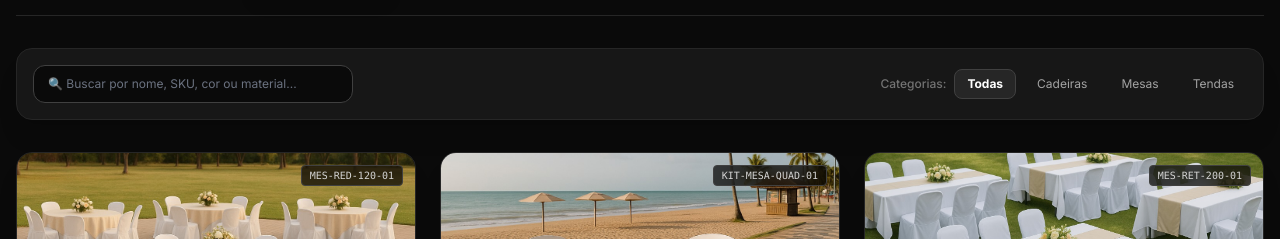
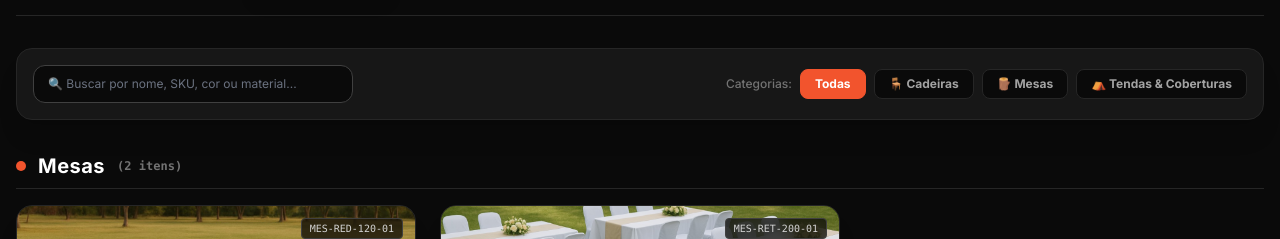
Before and after one commit to HelpUSA/plural_locacoes, a React (Vite) app: page /catalogo in a window 1280 px wide. Shown: the part 350-589 px from the top of the page. Built offline with nearby package versions, Linux system fonts and the light colour scheme; no server answers.

Commit message:
fix: agrupamento visual por categorias e filtragem inteligente no Catalogo

```diff
--- a/src/pages/Catalogo.jsx
+++ b/src/pages/Catalogo.jsx
@@ -1,4 +1,4 @@
-import React, { useState } from "react";
+import React, { useState, useMemo } from "react";
 import { useProducts } from "../context/ProductContext.jsx";
 import ProductModal from "../components/ProductModal.jsx";
 
@@ -18,34 +18,65 @@ export default function Catalogo() {
     }).format(val || 0);
   };
 
-  const produtosFiltrados = products.filter((prod) => {
-    // Filtro por Departamento
-    if (departamentoAtivo !== "todos" && prod.departamento !== departamentoAtivo) {
+  // Filtragem Inteligente dos Produtos
+  const produtosFiltrados = useMemo(() => {
+    return products.filter((prod) => {
+      // 1. Filtro por Departamento
+      if (departamentoAtivo !== "todos") {
+        const depProd = (prod.departamento || "").toLowerCase();
+        if (!depProd.includes(departamentoAtivo.toLowerCase())) {
           return false;
         }
-
-    // Filtro por Categoria
-    if (categoriaAtiva !== "todos" && prod.categoria !== categoriaAtiva) {
-      return false;
       }
 
-    // Filtro apenas Kits
+      // 2. Filtro por Categoria (Fuzzy / Substring Match)
+      if (categoriaAtiva !== "todos") {
+        const catProd = (prod.categoria || "").toLowerCase();
+        const catFiltro = categoriaAtiva.toLowerCase();
+
+        if (catFiltro === "cadeiras") {
+          if (!catProd.includes("cadeira") && !catProd.includes("assento")) return false;
+        } else if (catFiltro === "mesas") {
+          if (!catProd.includes("mesa") && !catProd.includes("bancada")) return false;
+        } else if (catFiltro === "tendas") {
+          if (!catProd.includes("tenda") && !catProd.includes("cobertura") && !catProd.includes("estrutura")) return false;
+        } else {
+          if (!catProd.includes(catFiltro)) return false;
+        }
+      }
+
+      // 3. Filtro Apenas Kits
       if (apenasKits && !prod.isKit) {
         return false;
       }
 
-    // Filtro de Busca
+      // 4. Busca Livre (Nome, SKU, Cor, Material, Descrição)
       if (busca.trim() !== "") {
         const termo = busca.toLowerCase();
         const bateNome = prod.nome.toLowerCase().includes(termo);
         const bateSku = (prod.sku || "").toLowerCase().includes(termo);
-      const bateDesc = prod.descricao.toLowerCase().includes(termo);
+        const bateDesc = (prod.descricao || "").toLowerCase().includes(termo);
         const bateMaterial = (prod.material || "").toLowerCase().includes(termo);
-      return bateNome || bateSku || bateDesc || bateMaterial;
+        const bateCor = (prod.cor || "").toLowerCase().includes(termo);
+        return bateNome || bateSku || bateDesc || bateMaterial || bateCor;
       }
 
       return true;
     });
+  }, [products, departamentoAtivo, categoriaAtiva, apenasKits, busca]);
+
+  // Agrupamento dos Produtos por Categoria para Exibição
+  const produtosAgrupados = useMemo(() => {
+    const grupos = {};
+    produtosFiltrados.forEach((prod) => {
+      const cat = prod.categoriaName || prod.categoria || "Geral";
+      if (!grupos[cat]) {
+        grupos[cat] = [];
+      }
+      grupos[cat].push(prod);
+    });
+    return grupos;
+  }, [produtosFiltrados]);
 
   return (
     <div className="max-w-7xl mx-auto px-4 py-10 space-y-8">
@@ -76,9 +107,9 @@ export default function Catalogo() {
         </button>
 
         <button
-          onClick={() => { setDepartamentoAtivo("mobiliario-lounges"); setCategoriaAtiva("todos"); setApenasKits(false); }}
+          onClick={() => { setDepartamentoAtivo("mobiliario"); setCategoriaAtiva("todos"); setApenasKits(false); }}
           className={`py-2.5 px-5 text-xs font-bold rounded-xl transition ${
-            departamentoAtivo === "mobiliario-lounges" && !apenasKits
+            departamentoAtivo === "mobiliario" && !apenasKits
               ? "bg-helpusOrange text-white shadow-lg"
               : "bg-neutral-900 text-neutral-400 hover:text-white border border-neutral-800"
           }`}
@@ -87,9 +118,9 @@ export default function Catalogo() {
         </button>
 
         <button
-          onClick={() => { setDepartamentoAtivo("estruturas-climatizacao"); setCategoriaAtiva("todos"); setApenasKits(false); }}
+          onClick={() => { setDepartamentoAtivo("estruturas"); setCategoriaAtiva("todos"); setApenasKits(false); }}
           className={`py-2.5 px-5 text-xs font-bold rounded-xl transition ${
-            departamentoAtivo === "estruturas-climatizacao" && !apenasKits
+            departamentoAtivo === "estruturas" && !apenasKits
               ? "bg-helpusOrange text-white shadow-lg"
               : "bg-neutral-900 text-neutral-400 hover:text-white border border-neutral-800"
           }`}
@@ -98,7 +129,7 @@ export default function Catalogo() {
         </button>
 
         <button
-          onClick={() => { setDepartamentoAtivo("kits-ambientes"); setApenasKits(true); }}
+          onClick={() => { setDepartamentoAtivo("todos"); setApenasKits(true); }}
           className={`py-2.5 px-5 text-xs font-bold rounded-xl transition ${
             apenasKits
               ? "bg-helpusOrange text-white shadow-lg"
@@ -109,7 +140,7 @@ export default function Catalogo() {
         </button>
       </div>
 
-      {/* Busca e Subcategorias */}
+      {/* Busca e Filtros de Categoria */}
       <div className="bg-neutral-900 border border-neutral-800 rounded-2xl p-4 flex flex-col md:flex-row gap-4 justify-between items-center shadow-xl">
         <div className="w-full md:w-80">
           <input
@@ -126,48 +157,48 @@ export default function Catalogo() {
           <span className="text-neutral-500 font-medium">Categorias:</span>
           <button
             onClick={() => setCategoriaAtiva("todos")}
-            className={`px-3 py-1.5 rounded-lg border transition ${
+            className={`px-3.5 py-1.5 rounded-lg border transition font-bold ${
               categoriaAtiva === "todos"
-                ? "bg-neutral-800 border-neutral-700 text-white font-bold"
-                : "border-transparent text-neutral-400 hover:text-white"
+                ? "bg-helpusOrange text-white border-helpusOrange"
+                : "border-neutral-800 text-neutral-400 hover:text-white bg-neutral-950"
             }`}
           >
             Todas
           </button>
           <button
             onClick={() => setCategoriaAtiva("cadeiras")}
-            className={`px-3 py-1.5 rounded-lg border transition ${
+            className={`px-3.5 py-1.5 rounded-lg border transition font-bold ${
               categoriaAtiva === "cadeiras"
-                ? "bg-neutral-800 border-neutral-700 text-white font-bold"
-                : "border-transparent text-neutral-400 hover:text-white"
+                ? "bg-helpusOrange text-white border-helpusOrange"
+                : "border-neutral-800 text-neutral-400 hover:text-white bg-neutral-950"
             }`}
           >
-            Cadeiras
+            🪑 Cadeiras
           </button>
           <button
             onClick={() => setCategoriaAtiva("mesas")}
-            className={`px-3 py-1.5 rounded-lg border transition ${
+            className={`px-3.5 py-1.5 rounded-lg border transition font-bold ${
               categoriaAtiva === "mesas"
-                ? "bg-neutral-800 border-neutral-700 text-white font-bold"
-                : "border-transparent text-neutral-400 hover:text-white"
+                ? "bg-helpusOrange text-white border-helpusOrange"
+                : "border-neutral-800 text-neutral-400 hover:text-white bg-neutral-950"
             }`}
           >
-            Mesas
+            🪵 Mesas
           </button>
           <button
             onClick={() => setCategoriaAtiva("tendas")}
-            className={`px-3 py-1.5 rounded-lg border transition ${
+            className={`px-3.5 py-1.5 rounded-lg border transition font-bold ${
               categoriaAtiva === "tendas"
-                ? "bg-neutral-800 border-neutral-700 text-white font-bold"
-                : "border-transparent text-neutral-400 hover:text-white"
+                ? "bg-helpusOrange text-white border-helpusOrange"
+                : "border-neutral-800 text-neutral-400 hover:text-white bg-neutral-950"
             }`}
           >
-            Tendas
+            ⛺ Tendas & Coberturas
           </button>
         </div>
       </div>
 
-      {/* Grid de Produtos */}
+      {/* Exibição dos Produtos Agrupados por Categoria */}
       {loading ? (
         <div className="text-center py-16 text-neutral-400 text-sm">Carregando acervo corporativo...</div>
       ) : produtosFiltrados.length === 0 ? (
@@ -177,8 +208,23 @@ export default function Catalogo() {
           <p>Tente ajustar os filtros ou o termo de busca.</p>
         </div>
       ) : (
+        <div className="space-y-10">
+          {Object.keys(produtosAgrupados).map((nomeCategoria) => (
+            <div key={nomeCategoria} className="space-y-4">
+              {/* Título da Categoria */}
+              <div className="flex items-center gap-3 border-b border-neutral-800 pb-2">
+                <span className="w-2.5 h-2.5 rounded-full bg-helpusOrange"></span>
+                <h2 className="text-xl font-bold text-white tracking-wide capitalize">
+                  {nomeCategoria.replace(/-/g, ' ')}
+                </h2>
+                <span className="text-xs text-neutral-500 font-mono font-bold">
+                  ({produtosAgrupados[nomeCategoria].length} itens)
+                </span>
+              </div>
+
+              {/* Grid de Cards da Categoria */}
               <div className="grid sm:grid-cols-2 lg:grid-cols-3 gap-6">
-          {produtosFiltrados.map((prod) => (
+                {produtosAgrupados[nomeCategoria].map((prod) => (
                   <div
                     key={prod.id}
                     className="bg-neutral-900 border border-neutral-800 rounded-2xl overflow-hidden shadow-xl hover:border-neutral-700 transition flex flex-col justify-between group"
@@ -240,6 +286,9 @@ export default function Catalogo() {
                   </div>
                 ))}
               </div>
+            </div>
+          ))}
+        </div>
       )}
 
       {/* Modal de Detalhes do Produto */}
```
Lines whose indentation alone changed are shown as unchanged.
